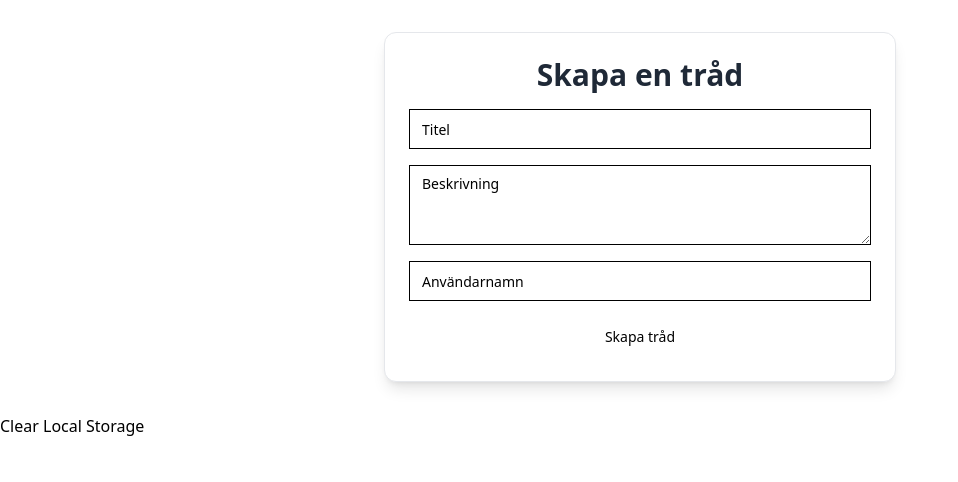
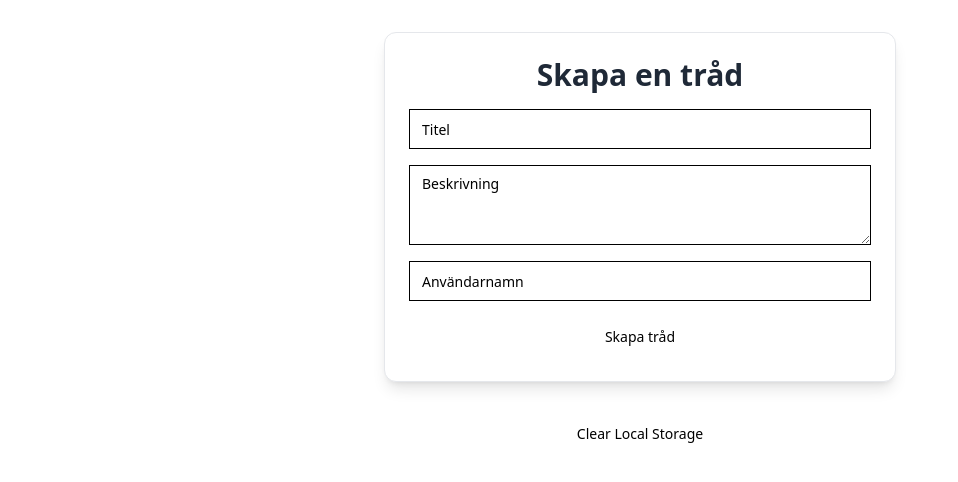
Before and after one commit to lottiger/grupp-forum, a Next.js app: page / in a window 1280 px wide. Shown: the top 482 px of the page, without its empty margins (0-958 px from the left). Built offline with nearby package versions, Linux system fonts and the light colour scheme.

Commit message:
clear local storage button placed in the middle

```diff
--- a/app/page.tsx
+++ b/app/page.tsx
@@ -3,6 +3,7 @@ import React, { useEffect, useState } from 'react'
 import CreateThread from '@/components/CreateThread'
 import { Thread } from '../types'
 import ThreadCard from '@/components/ThreadCard'
+import { Button } from '@/components/ui/button'
 
 function Page() {
   const [threads, setThreads] = useState<Thread[]>([]);
@@ -26,8 +27,10 @@ function Page() {
   return (
     <>
       <CreateThread onCreate={handleCreate}/>
-      <button onClick={handleClear}>Clear Local Storage</button>
       <div>
+        <div className="flex justify-center">
+          <Button onClick={handleClear} className="w-30">Clear Local Storage</Button>
+        </div>
         {threads.map(thread => (
           <ThreadCard key={thread.id} thread={thread}/>
         ))}
```
